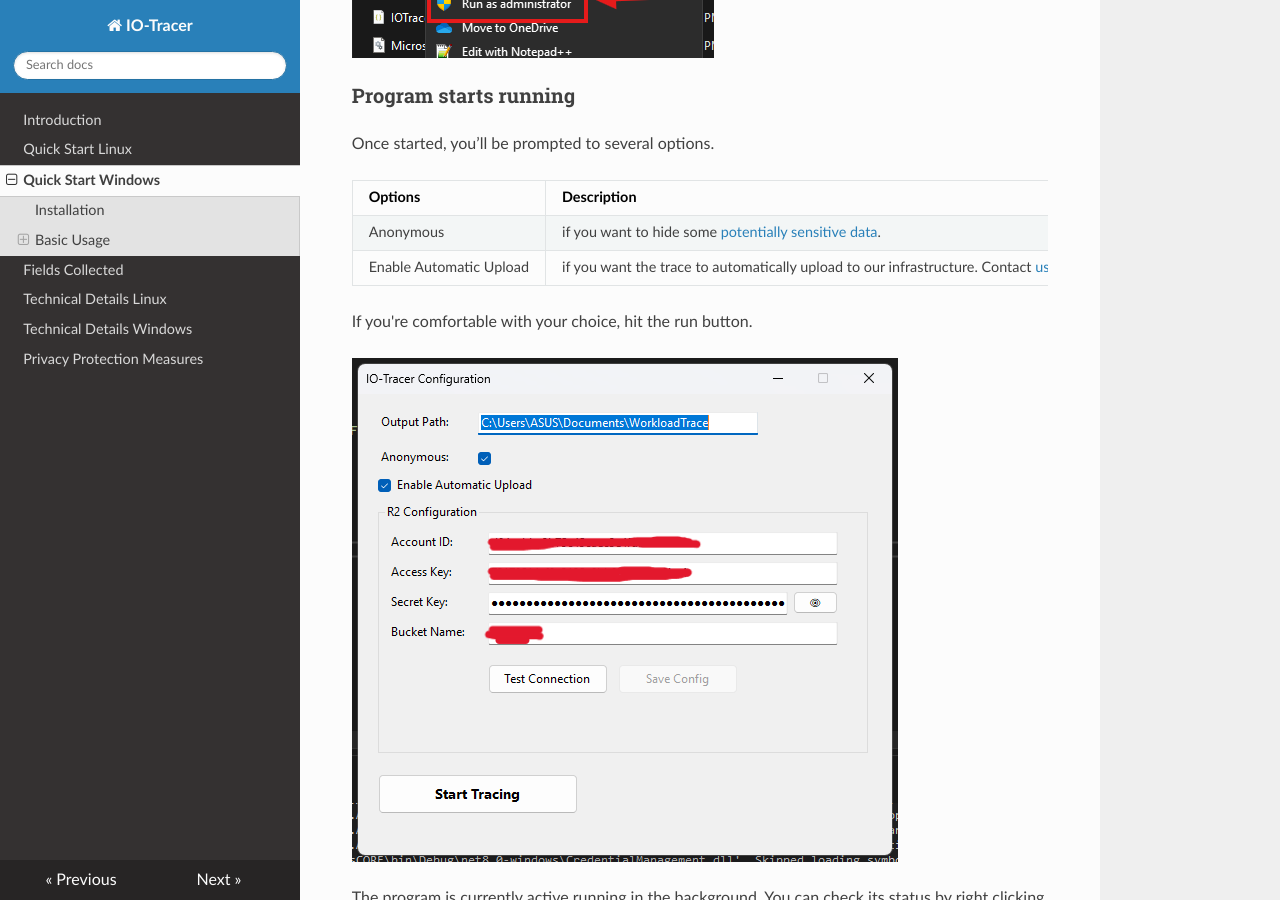
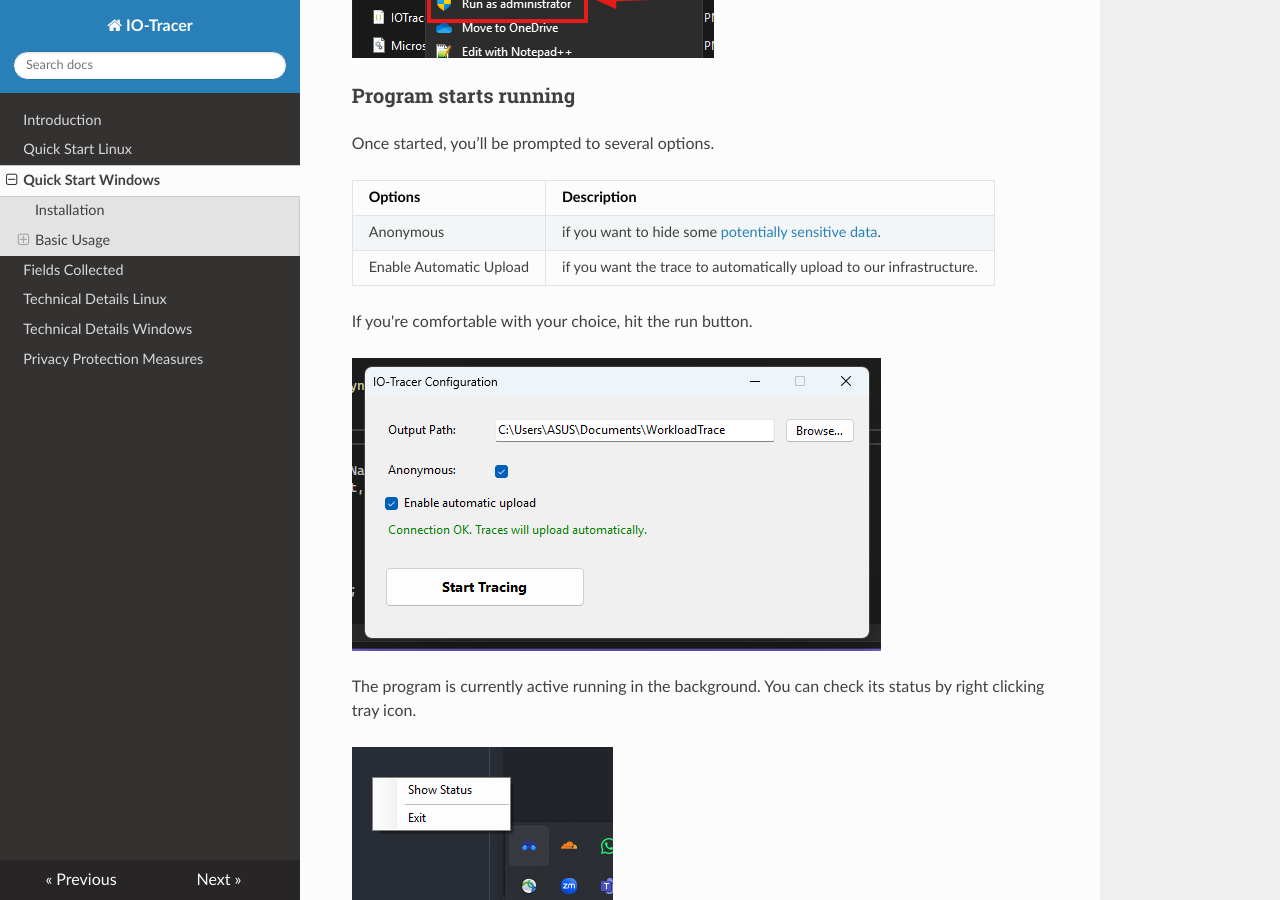
Before and after one commit to cacheMon/iotracerdocs, an MkDocs documentation site: the page built from docs/startwin.md, in a window 1280 px wide and 900 px high, scrolled down 1197 px. Built offline with MkDocs 1.6.1, drawn with Linux system fonts in a browser that asks for light colours; nearby versions of some CDN libraries.

Commit message:
new upload method

```diff
--- a/docs/startwin.md
+++ b/docs/startwin.md
@@ -37,7 +37,7 @@ Once started, you’ll be prompted to several options.
 | Options | Description |
 |:---|---|
 | Anonymous | if you want to hide some [potentially sensitive data](./privacy.md). |
-| Enable Automatic Upload | if you want the trace to automatically upload to our infrastructure. Contact [us](#) for the needed credentials |
+| Enable Automatic Upload | if you want the trace to automatically upload to our infrastructure. |
 
 If you're comfortable with your choice, hit the run button.
 
```
Also changed, not shown: docs/img/programrun.png.
